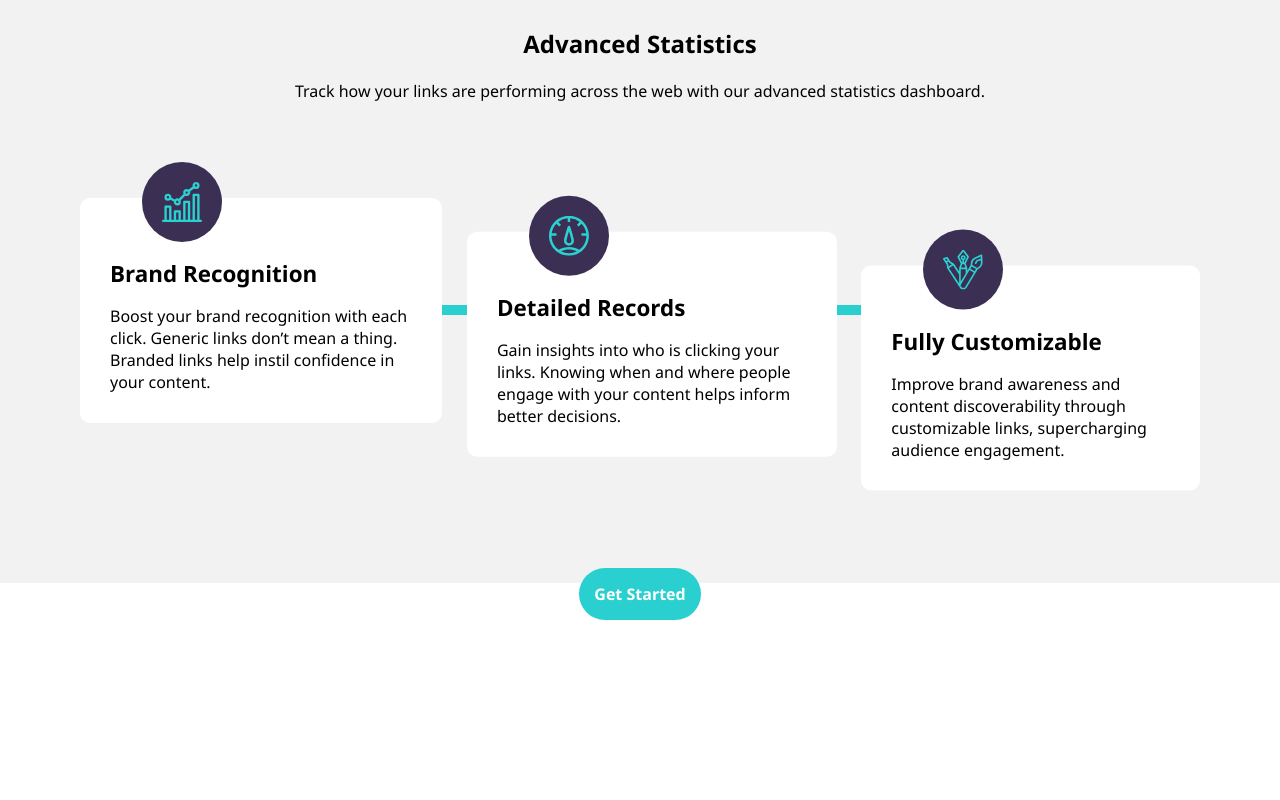
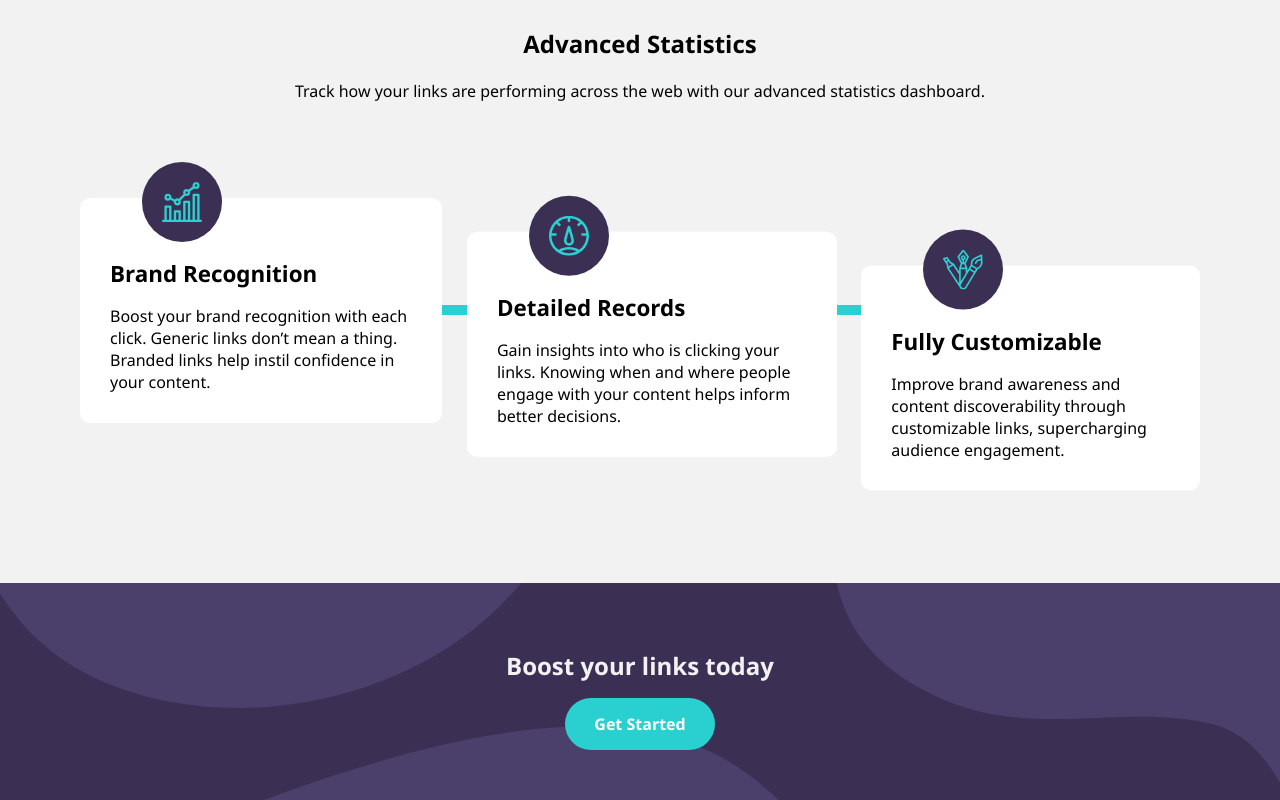
Before and after one commit to cortehz/shortly, a React (Create React App) app: page / in a window 1280 px wide. Shown: the part 822-1622 px from the top of the page. Before the commit the page ends 1442 px from the top, so only its background shows below. Built offline with nearby package versions, Linux system fonts and the light colour scheme; the HTML template or start-up script is replaced by a standard one; a web font is replaced by a local one.

Commit message:
cta section aadded

```diff
--- a/src/components/Cta/Cta.js
+++ b/src/components/Cta/Cta.js
@@ -4,6 +4,7 @@ import "./cta.scss";
 const Cta = () => {
   return (
     <div className="cta-container">
+      <h2>Boost your links today</h2>
       <a>Get Started</a>
     </div>
   );
--- a/src/components/Cta/cta.scss
+++ b/src/components/Cta/cta.scss
@@ -1,12 +1,22 @@
+@import "../../design-tokens/scss_variables.scss";
+
 .cta-container {
+    padding: 50px;
+    background: url(../Cta/bg-boost-desktop.svg) no-repeat $colorDarkviolet;
+
+    h2 {
+        color: $Gray-light;
+        margin: 1rem;
+    }
 
     a {
+        display: block;
         background-color: #2acfcf;
         color: #fff;
         width: 150px;
         border-radius: 50px;
         padding: 15px;
         font-weight: 700;
-        margin-top: 35px;
+        margin: auto;
     }
 }
--- a/src/components/Hero/hero.scss
+++ b/src/components/Hero/hero.scss
@@ -55,7 +55,8 @@
 @media (max-width: 810px) {
     .hero-container {
         flex-direction: column;
-        padding-left: 2rem;
+        padding: 0rem 2rem 0 2rem;
+
 
         .hero-illutration {
             order: 1;
@@ -64,6 +65,7 @@
         .hero-copy {
             order: 2;
             align-items: center;
+            margin: 0;
 
             h1 {
                 text-align: center;
```
Also changed, not shown: src/components/Cta/bg-boost-desktop.svg (added).
